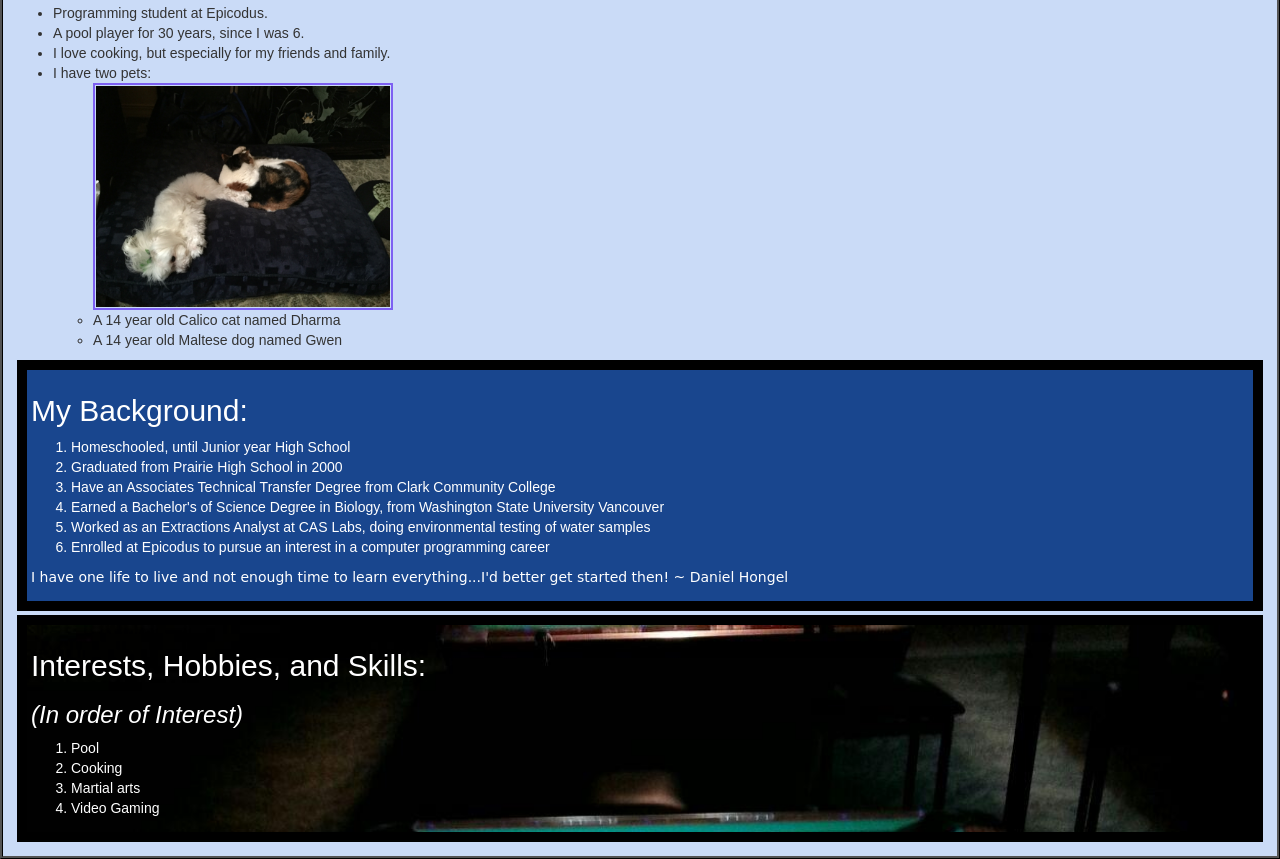
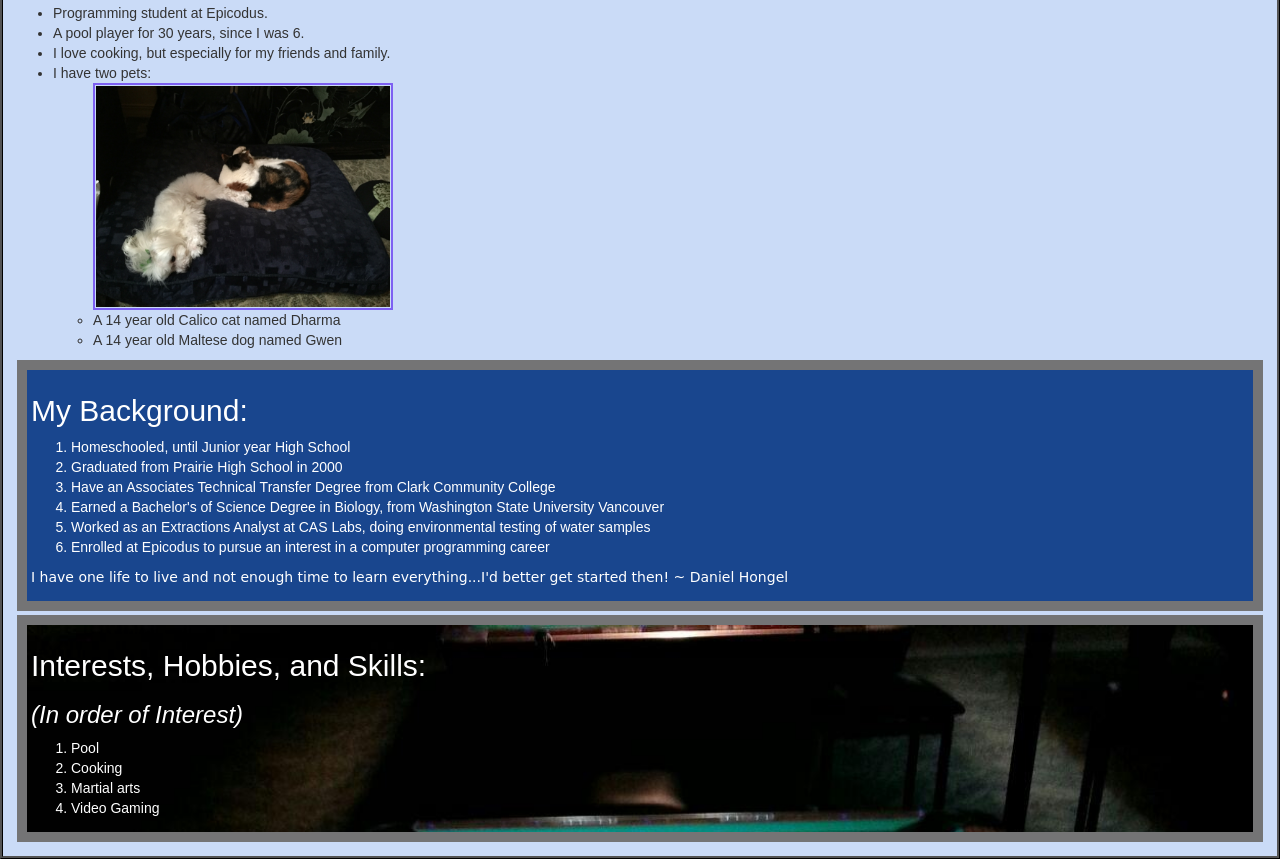
Before and after one commit to FatherofDharma/Independent-Project--Week-1--My-Portfolio-Project, a plain HTML site: page index.html in a window 1280 px wide. Shown: the part 369-1228 px from the top of the page. Drawn offline with Linux system fonts and the light colour scheme.

Commit message:
make list borders grey.

```diff
--- a/css/styles.css
+++ b/css/styles.css
@@ -16,7 +16,7 @@ p {
 
 .my-list {
   margin: 4px;
-  border: 10px solid black;
+  border: 10px solid #747475;
   padding: 4px;
   background-color: #19468e;
   color: white;
@@ -24,7 +24,7 @@ p {
 
 .my-interests {
   margin: 4px;
-  border: 10px solid black;
+  border: 10px solid #747475;
   padding: 4px;
   color: white;
   background-image: url("../img/pool_table.jpg");
```
